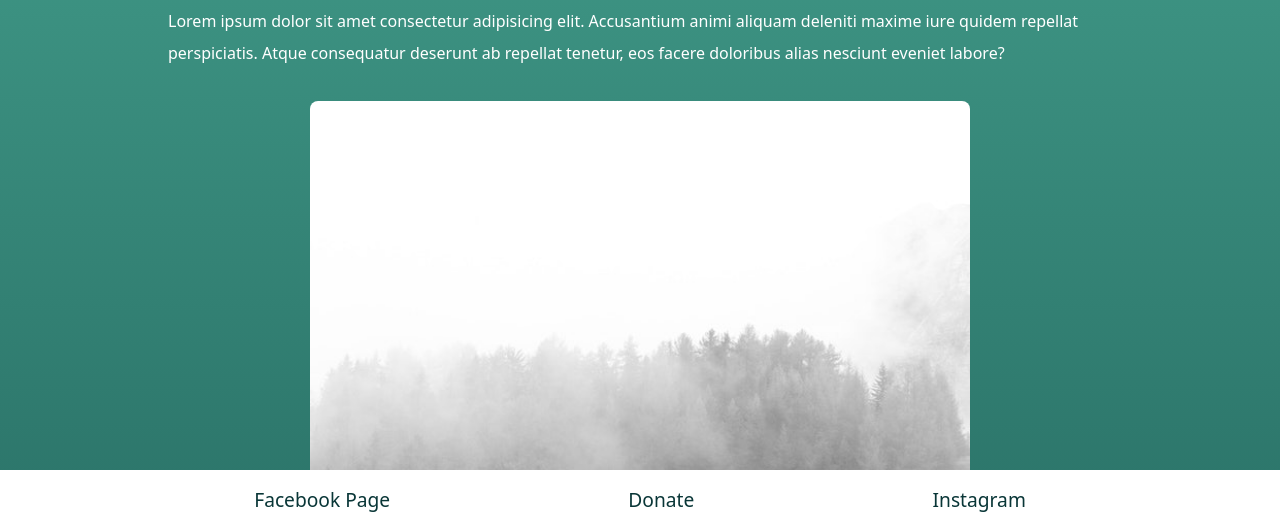
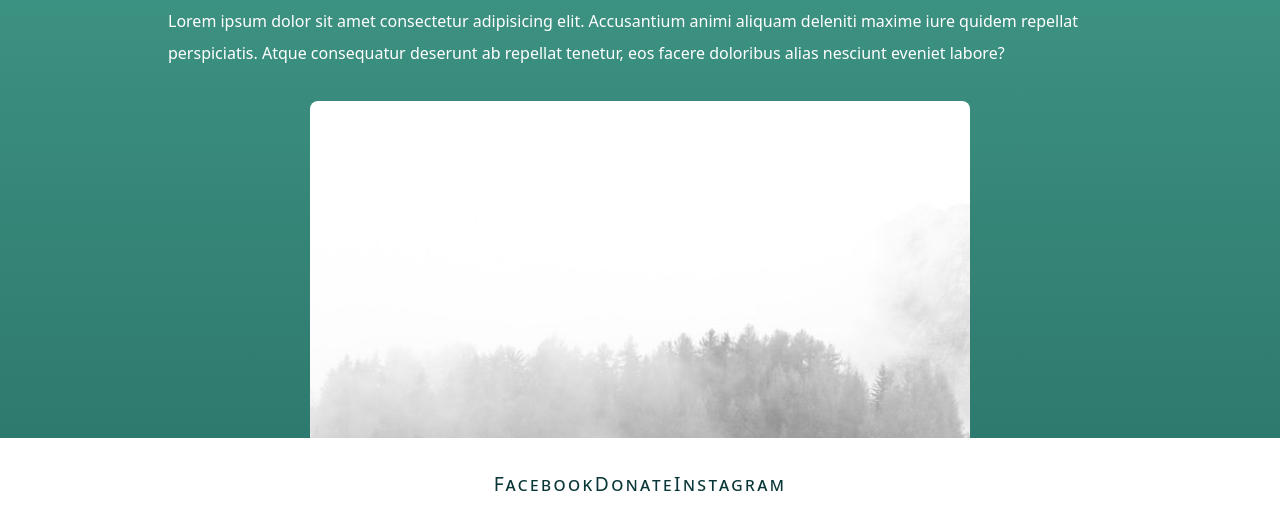
Before and after one commit to davidlippai/bs5_davidlippai, a plain HTML site: page galleria.html in a window 1280 px wide. Shown: the part 269-799 px from the top of the page. Drawn offline with nearby package versions, Linux system fonts and the light colour scheme.

Commit message:
footer is ready

```diff
--- a/css/style.css
+++ b/css/style.css
@@ -90,3 +90,10 @@ footer {
   font-size: 1.2rem;
   padding: 1rem;
 }
+
+footer a {
+  color: #093637;
+  text-decoration: none;
+  font-variant: small-caps;
+  letter-spacing: 0.15rem;
+}
--- a/galleria.html
+++ b/galleria.html
@@ -104,9 +104,11 @@
             </article>
         </section>
         <footer>
-            <div>Facebook Page</div>
-            <div>Donate</div>
-            <div>Instagram</div>
+            <footer>
+                <div><a href="#">Facebook</a></div>
+                <div><a href="#">Donate</a></div>
+                <div><a href="#">Instagram</a></div>
+            </footer>
         </footer>
     </body>
 </html>
```
Also changed, not shown: index.html (+3 -3 lines), kapcsolat.html (+3 -3 lines).
